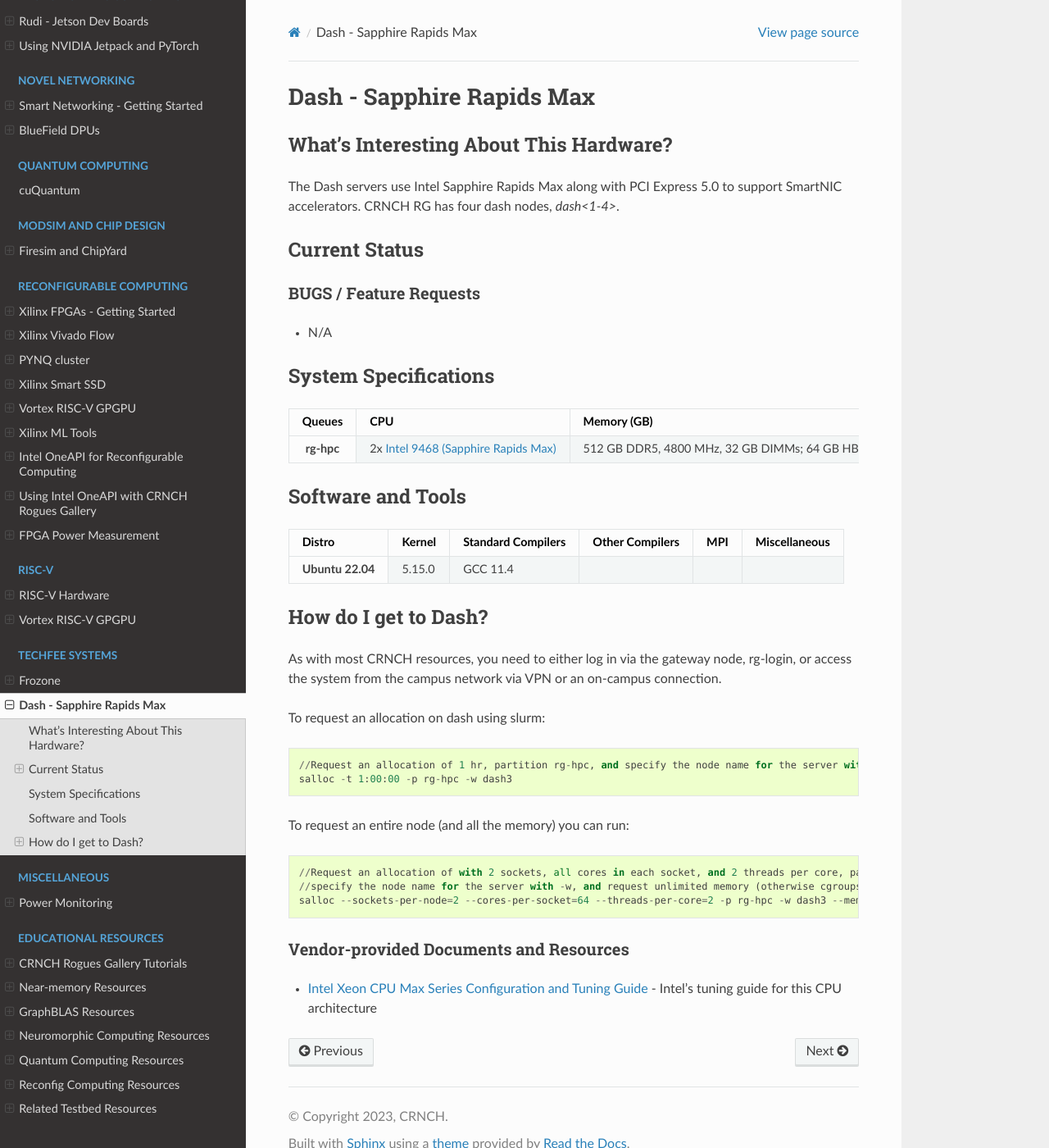
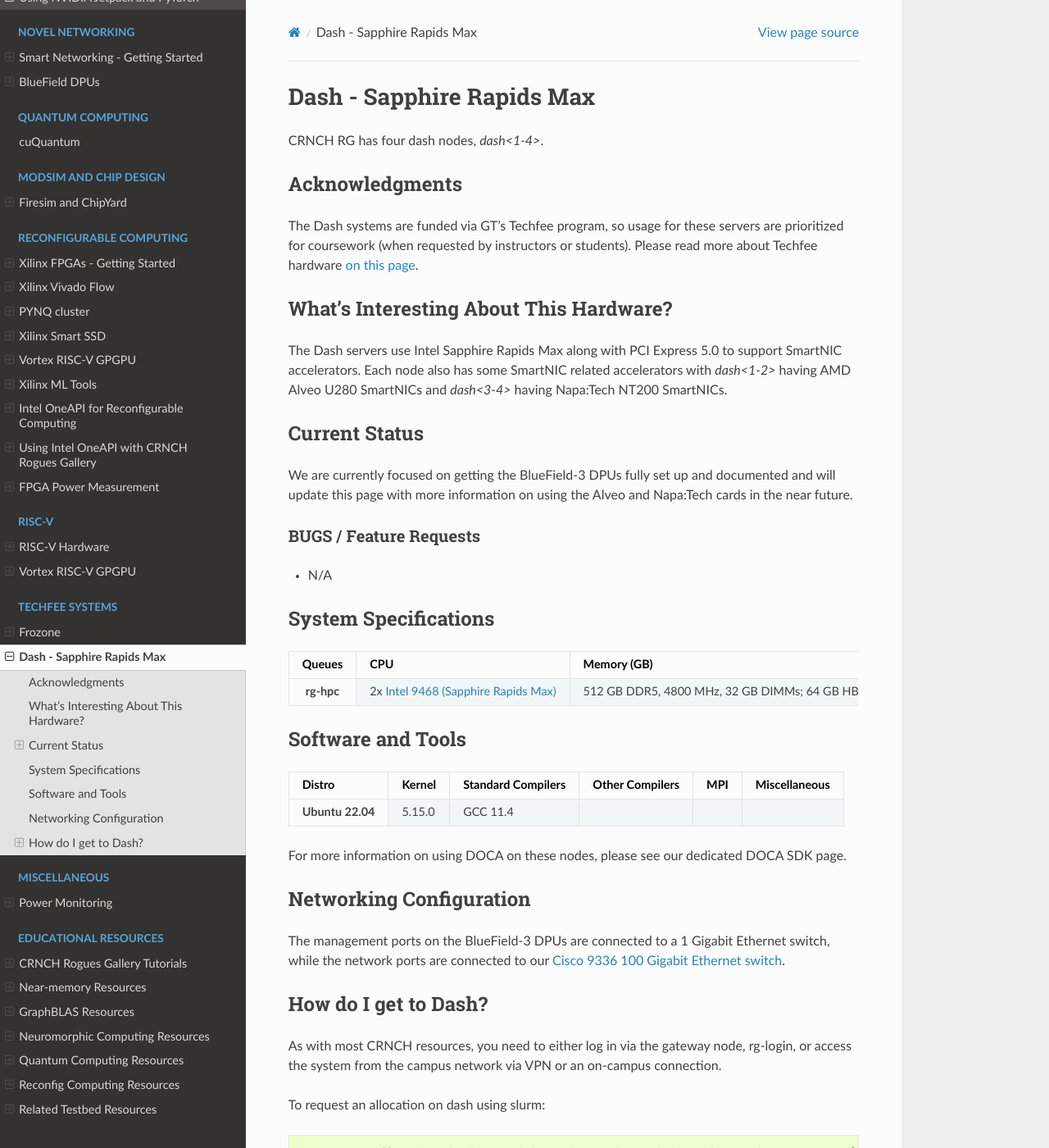
Before and after one commit to gt-crnch-rg/read-the-docs, a Sphinx documentation site: the page built from docs/techfee/dash-spr-max-smartnic.rst, in a window 1280 px wide and 1400 px high. Shown: the whole window at 82% size. Built offline with Sphinx 7.4.7 and the Read the Docs theme 2.0.0, drawn with Linux system fonts in a browser that asks for light colours; pages that are not in the unit, such as notebooks, are missing from menus.

Commit message:
Update dash-spr-max-smartnic.rst

```diff
--- a/docs/techfee/dash-spr-max-smartnic.rst
+++ b/docs/techfee/dash-spr-max-smartnic.rst
@@ -2,13 +2,20 @@
 Dash - Sapphire Rapids Max
 ==========================
 
+CRNCH RG has four dash nodes, `dash<1-4>`.
+
+Acknowledgments
+===============
+
+The Dash systems are funded via GT's Techfee program, so usage for these servers are prioritized for coursework (when requested by instructors or students). Please read more about Techfee hardware `on this page <https://crnch-rg.cc.gatech.edu/tech-fee-hosted-equipment/>`__.
+
 What's Interesting About This Hardware?
 =======================================
-The Dash servers use Intel Sapphire Rapids Max along with PCI Express 5.0 to support SmartNIC accelerators. CRNCH RG has four dash nodes, `dash<1-4>`.
+The Dash servers use Intel Sapphire Rapids Max along with PCI Express 5.0 to support SmartNIC accelerators. Each node also has some SmartNIC related accelerators with `dash<1-2>` having AMD Alveo U280 SmartNICs and `dash<3-4>` having Napa:Tech NT200 SmartNICs.
 
 Current Status
 ==============
-
+We are currently focused on getting the BlueField-3 DPUs fully set up and documented and will update this page with more information on using the Alveo and Napa:Tech cards in the near future.
 
 BUGS / Feature Requests
 -----------------------
@@ -36,7 +43,6 @@
       - Dash 1-2 have an Alveo U280; Dash 3-4 have Silicom DPUs
       -
 
-
 Software and Tools
 ==================
 
@@ -57,6 +63,13 @@
       -
       -
       -
+
+For more information on using DOCA on these nodes, please see our dedicated DOCA SDK page.
+
+Networking Configuration
+==================
+
+The management ports on the BlueField-3 DPUs are connected to a 1 Gigabit Ethernet switch, while the network ports are connected to our `Cisco 9336 100 Gigabit Ethernet switch <https://www.cisco.com/c/en/us/support/switches/nexus-9336c-fx2-switch/model.html#~tab-specs>`__.
 
 How do I get to Dash?
 =======================
@@ -82,5 +95,4 @@
 
 Vendor-provided Documents and Resources
 ---------------------------------------
-
 - `Intel Xeon CPU Max Series Configuration and Tuning Guide  <https://www.intel.com/content/www/us/en/content-details/769060/intel-xeon-cpu-max-series-configuration-and-tuning-guide.html>`__ - Intel's tuning guide for this CPU architecture
```
